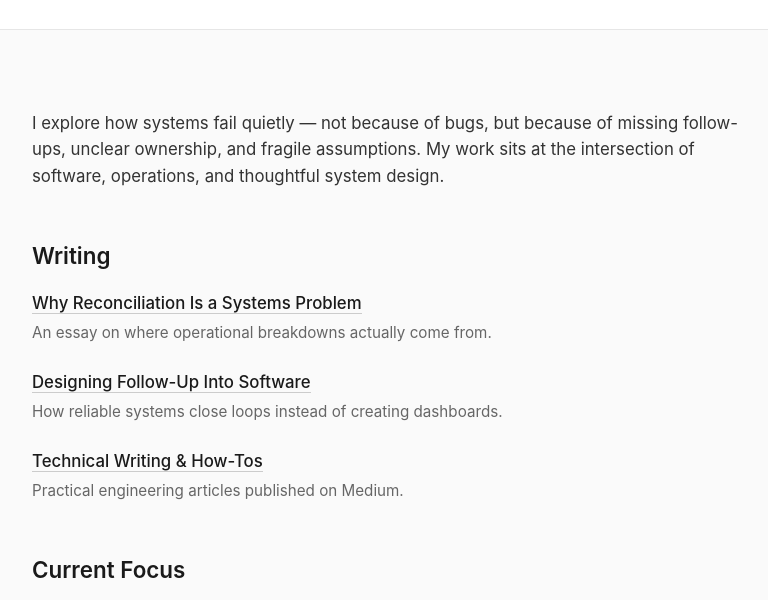
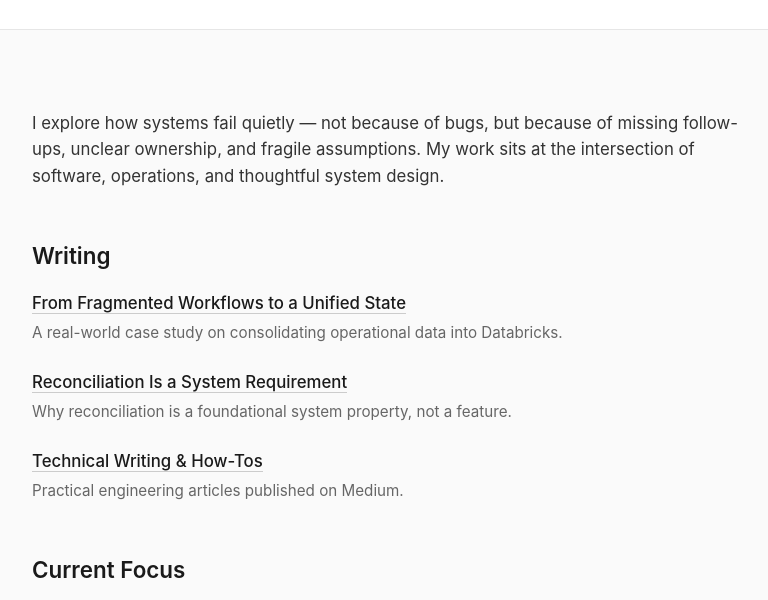
Before and after one commit to JosephSchambach/josephschambach.github.io, a plain HTML site: page index.html in a window 1280 px wide. Shown: the part 156-756 px from the top of the page, without its empty margins (252-1020 px from the left). Drawn offline with Linux system fonts and the light colour scheme.

Commit message:
adjusting names and linkes

```diff
--- a/index.html
+++ b/index.html
@@ -31,12 +31,12 @@
             <h2>Writing</h2>
             <ul class="writing-list">
                 <li>
-                    <a href="writing/index.html">Why Reconciliation Is a Systems Problem</a>
-                    <span class="description">An essay on where operational breakdowns actually come from.</span>
+                    <a href="writing/databricks-unified-state.html">From Fragmented Workflows to a Unified State</a>
+                    <span class="description">A real-world case study on consolidating operational data into Databricks.</span>
                 </li>
                 <li>
-                    <a href="writing/index.html">Designing Follow-Up Into Software</a>
-                    <span class="description">How reliable systems close loops instead of creating dashboards.</span>
+                    <a href="writing/reconciliation-is-systemic.html">Reconciliation Is a System Requirement</a>
+                    <span class="description">Why reconciliation is a foundational system property, not a feature.</span>
                 </li>
                 <li>
                     <a href="writing/index.html">Technical Writing & How-Tos</a>
```
